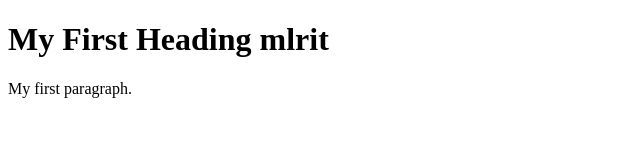
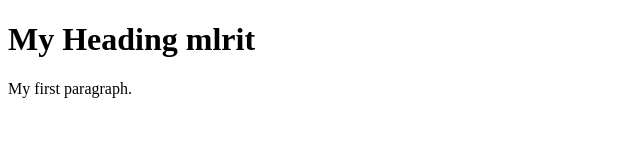
Before and after one commit to venky990/chandini, a plain HTML site: page index.html in a window 1280 px wide. Shown: the whole page, without its empty margins (0-640 px from the left). Drawn offline with Linux system fonts and the light colour scheme.

Commit message:
index.html

```diff
--- a/index.html
+++ b/index.html
@@ -2,7 +2,7 @@
 <html>
 <body>
 
-<h1>My First Heading mlrit</h1>
+<h1>My Heading mlrit</h1>
 <p>My first paragraph.</p>
 
 </body>
```
